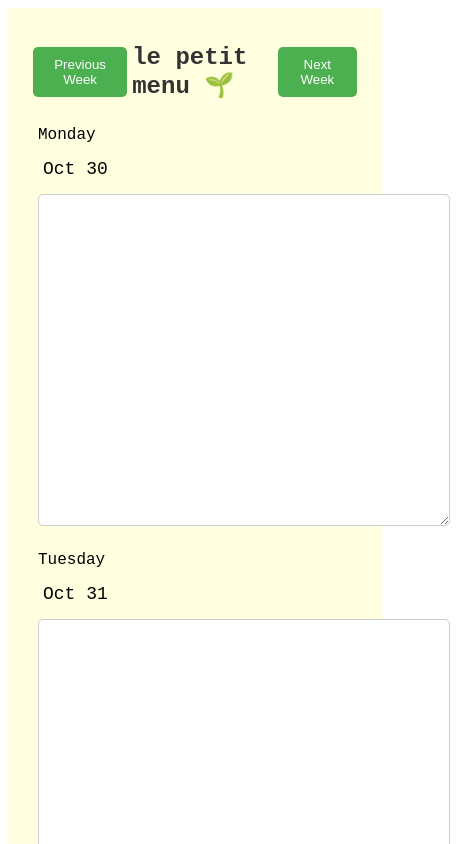
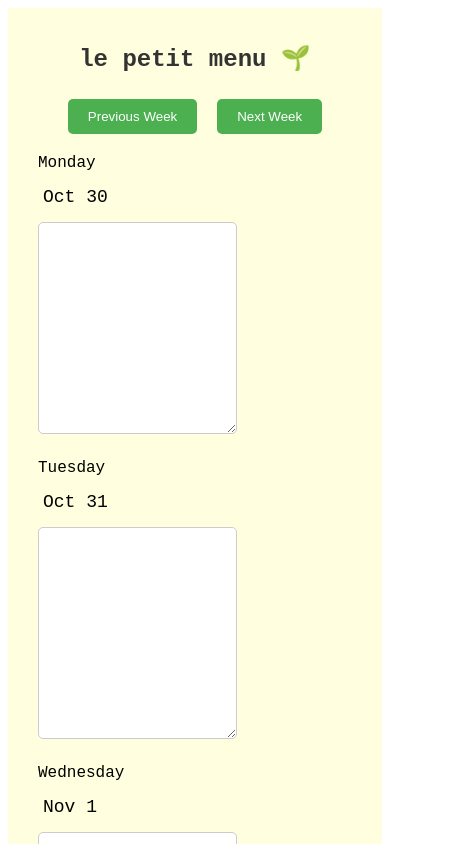
Before and after one commit to yafira/le-petit-journal, a Next.js app: page / in a window 390 px wide. Shown: the top 844 px of the page, 460 px wide, since content can reach past the window. Built offline with nearby package versions, Linux system fonts and the light colour scheme.

Commit message:
made app responsive for mobile

```diff
--- a/src/components/WeekCalendar.js
+++ b/src/components/WeekCalendar.js
@@ -59,10 +59,10 @@ const WeekCalendar = ({ startDate }) => {
 					value={dayTexts[i]}
 					onChange={(e) => handleDayTextChange(i, e.target.value)}
 					style={{
-						width: '400px',
+						width: '100%', // Adjusted to 100% for mobile
 						padding: '5px',
 						margin: '0',
-						minHeight: '320px',
+						minHeight: '200px', // Reduced minHeight for mobile
 						border: '1px solid #ccc',
 						borderRadius: '5px',
 						fontFamily: 'Space Mono, monospace',
@@ -77,7 +77,7 @@ const WeekCalendar = ({ startDate }) => {
 		color: 'black',
 		border: 'none',
 		padding: '10px 20px',
-		margin: '50px',
+		margin: '10px', // Adjusted margin for mobile
 		borderRadius: '5px',
 		cursor: 'pointer',
 	}
@@ -108,7 +108,7 @@ const App = () => {
 
 	const buttonContainerStyle = {
 		display: 'flex',
-		justifyContent: 'space-between', // Use space-between to place buttons at the ends
+		flexDirection: 'column', // Adjusted flex direction for mobile
 		alignItems: 'center', // Center align buttons vertically
 	}
 
@@ -123,7 +123,7 @@ const App = () => {
 		color: 'white',
 		border: 'none',
 		padding: '10px 20px',
-		margin: '5px',
+		margin: '10px',
 		borderRadius: '5px',
 		cursor: 'pointer',
 	}
@@ -141,13 +141,15 @@ const App = () => {
 	return (
 		<div style={appStyle}>
 			<div style={buttonContainerStyle}>
-				<button style={buttonStyle} onClick={goToPreviousWeek}>
-					Previous Week
-				</button>
 				<h1 style={h1Style}>le petit menu 🌱</h1>
-				<button style={buttonStyle} onClick={goToNextWeek}>
-					Next Week
-				</button>
+				<div>
+					<button style={buttonStyle} onClick={goToPreviousWeek}>
+						Previous Week
+					</button>
+					<button style={buttonStyle} onClick={goToNextWeek}>
+						Next Week
+					</button>
+				</div>
 			</div>
 			<WeekCalendar startDate={currentWeek} />
 		</div>
```
